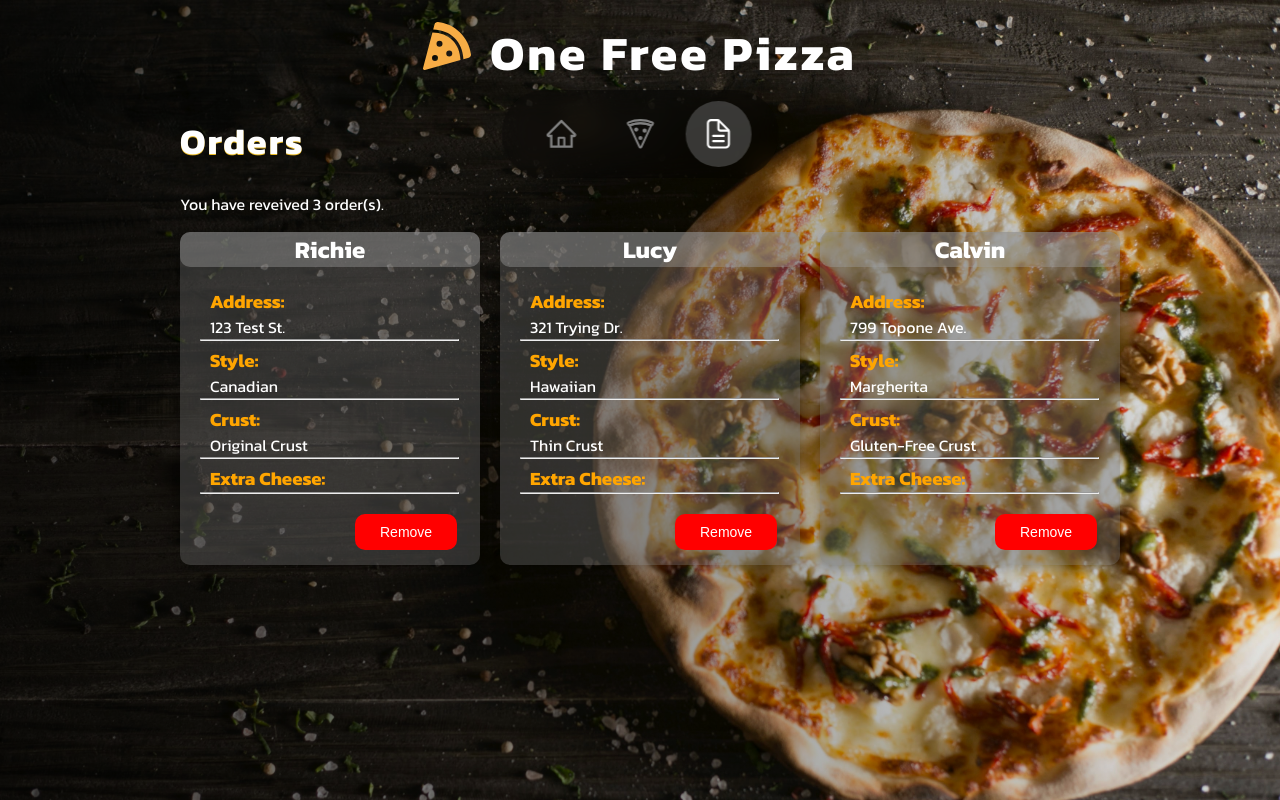
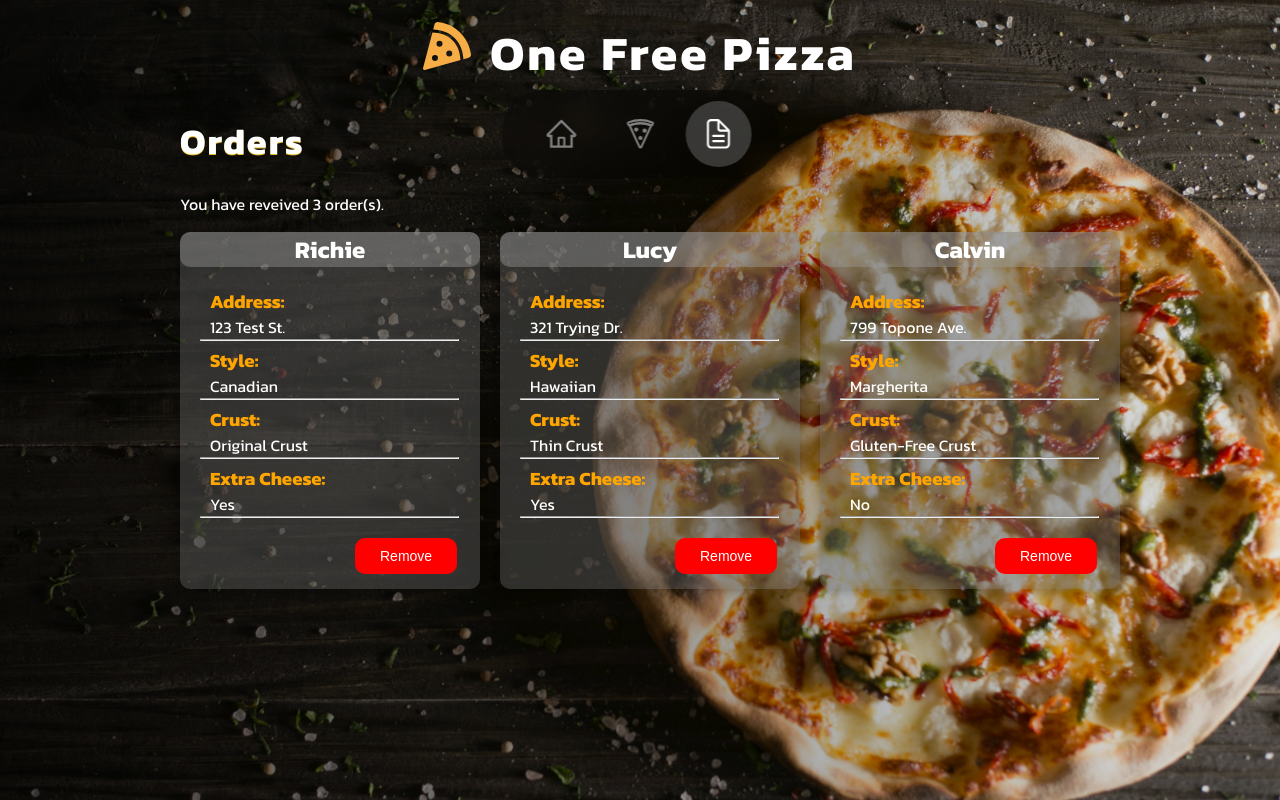
Before and after one commit to lichih-yen/One-Free-Pizza-Major-Project, a React (Create React App) app: page /orders in a window 1280 px wide. Shown: the top 800 px of the page. Built offline with nearby package versions, Linux system fonts and the light colour scheme.

Commit message:
fixed the checkbox issue

```diff
--- a/src/components/Orders/Order/Order.js
+++ b/src/components/Orders/Order/Order.js
@@ -22,7 +22,7 @@ function Order(props) {
           <p>{props.order.crust}</p>
           <hr />
           <h3>Extra Cheese: </h3>
-          <p>{props.order.cheese}</p>
+          <p>{props.order.cheese === true ? "Yes" : "No"}</p>
           <hr />
           <button
             type="button"
```
